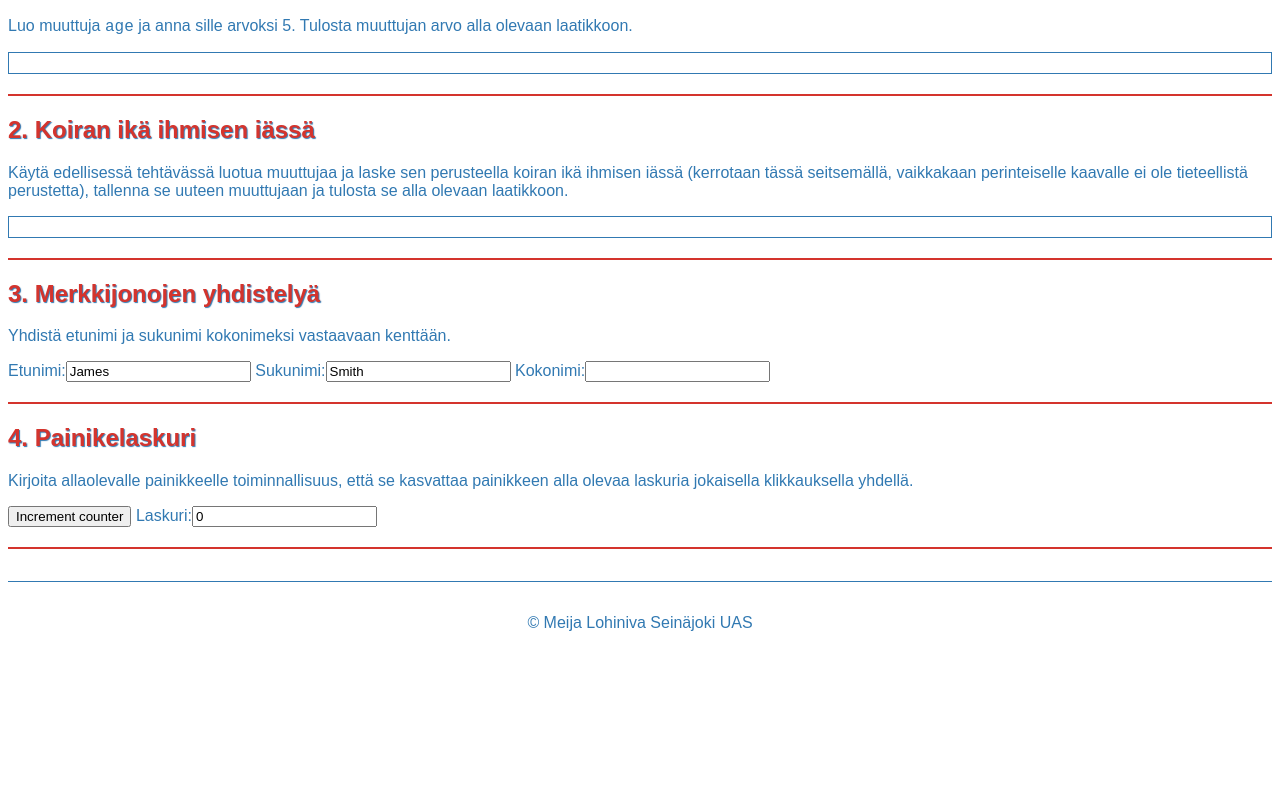
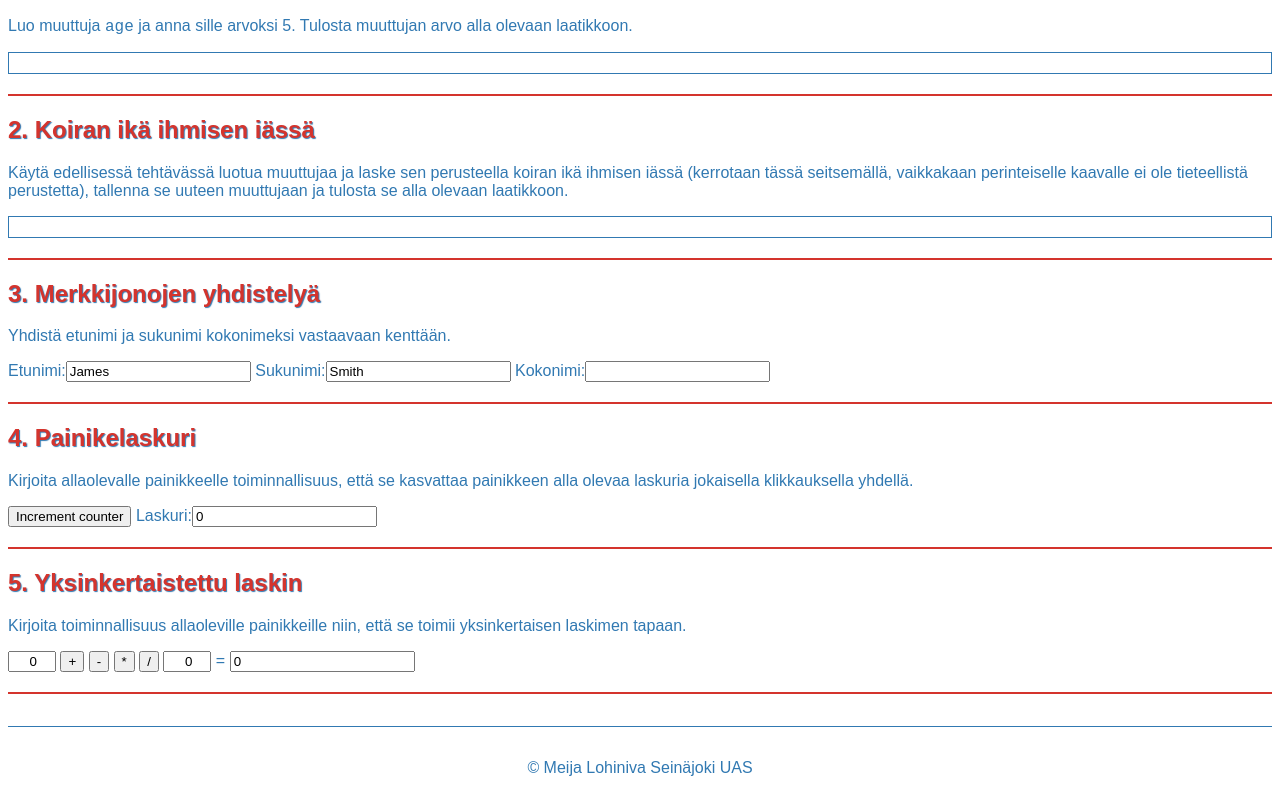
Before and after one commit to meijastiina/ohjelmoinnin_perusteet_javascript, a plain HTML site: page ws2.html in a window 1280 px wide. Shown: the part 269-1078 px from the top of the page. Before the commit the page ends 933 px from the top, so only its background shows below. Drawn offline with Linux system fonts and the light colour scheme.

Commit message:
WS2 valmis

```diff
--- a/ws2.html
+++ b/ws2.html
@@ -35,6 +35,17 @@
     <input type="button" id="btnCounter" value="Increment counter"></input>
     <label for="counter">Laskuri:</label><input type="text" id="counter" value="0"></input>
     <hr>
+    <!-- Tehtävä 5. yksinkertaistettu laskin -->
+    <h2>5. Yksinkertaistettu laskin</h2>
+    <p>Kirjoita toiminnallisuus allaoleville painikkeille niin, että se toimii yksinkertaisen laskimen tapaan.</p>
+    <input type="number" id="operand1" value="0"></input>
+    <input type="button" id="addition" value="+"></input>
+    <input type="button" id="deduction" value="-"></input>
+    <input type="button" id="multiplication" value="*"></input>
+    <input type="button" id="division" value="/"></input>
+    <input type="number" id="operand2" value="0"></input>
+    <label for="result">= </label><input type="text" id="result" value="0"></input>
+    <hr>
     <!-- Sisältö päättyy-->
 	<footer>&copy; Meija Lohiniva Seinäjoki UAS</footer>
 </body>
```
Also changed, not shown: JS/ws2.js (+19 -0 lines), ws2_solution.html (+11 -0 lines).
